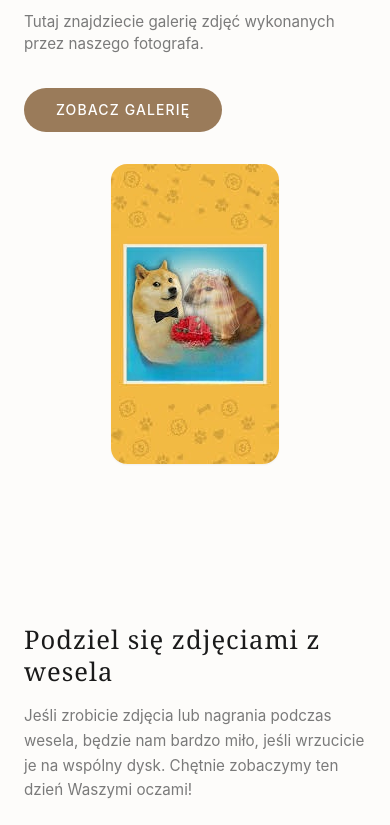
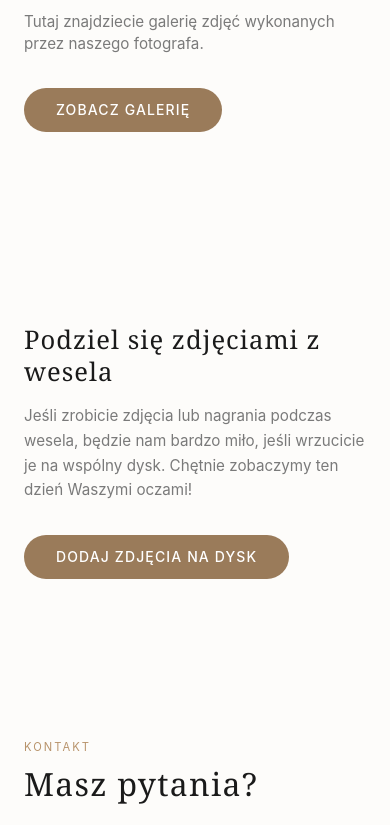
Before and after one commit to ddr997/agatamaciekwesele, an Astro site: page / in a window 390 px wide. Shown: the part 3394-4219 px from the top of the page. Built offline with nearby package versions, Linux system fonts and the light colour scheme; Astro itself is replaced by a stand-in of ours.

Commit message:
vc | Phone fixes

```diff
--- a/src/pages/index.astro
+++ b/src/pages/index.astro
@@ -134,7 +134,7 @@ const BANNER_MOBILE = asset('banner_mobile.jpg');
 							<p class="text-[0.95rem] text-muted leading-relaxed text-justify">
 								Dla naszych przyjezdnych gości zapewniliśmy nocleg w hotelu.
 								Hotel znajduje się za salą weselną, wewnątrz kompleksu.
-								W recepcji wystarczy podać hasło: „Wesele Agaty i Maćka”. </br>
+								W recepcji wystarczy podać hasło: <strong>„Wesele Agaty i Maćka”</strong>. </br>
 								Zameldowanie: od 14:00 </br>
 								Śniadanie: 7:00–11:00 </br>
 								Wymeldowanie: do 12:00
@@ -165,13 +165,6 @@ const BANNER_MOBILE = asset('banner_mobile.jpg');
 						>
 							Zobacz galerię
 						</a>
-					</div>
-					<div class="reveal">
-						<img
-							class="max-w-[210px] mx-auto rounded-2xl shadow-sm"
-							src={asset("tomy.jpeg")}
-							alt="Zdjęcia z wesela"
-						/>
 					</div>
 				</div>
 			</section>
```
Also changed, not shown: public/tomy.jpeg (deleted).
